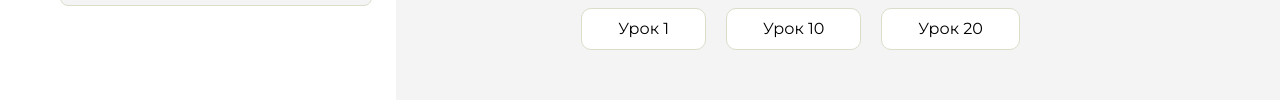
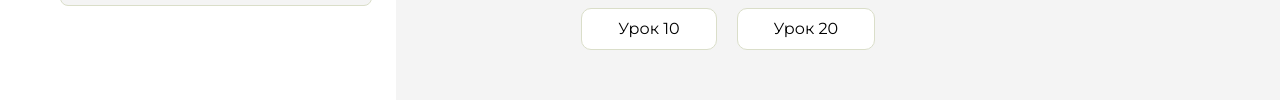
Before and after one commit to SverchkovV/homework, a plain HTML site: page index.html in a window 1280 px wide. Shown: the part 230-330 px from the top of the page. Drawn offline with Linux system fonts and the light colour scheme.

Commit message:
Update index.html

```diff
--- a/index.html
+++ b/index.html
@@ -93,9 +93,6 @@
                 <div class="content__title">Домашние задания</div>
                 <ul class="content__list">
                     <li class="content__list-item">
-                        <a href="lesson1/index.html">Урок 1</a>
-                    </li>
-                    <li class="content__list-item">
                         <a href="lesson_10/index.html">Урок 10</a>
                     </li>
                     <li class="content__list-item">
```
